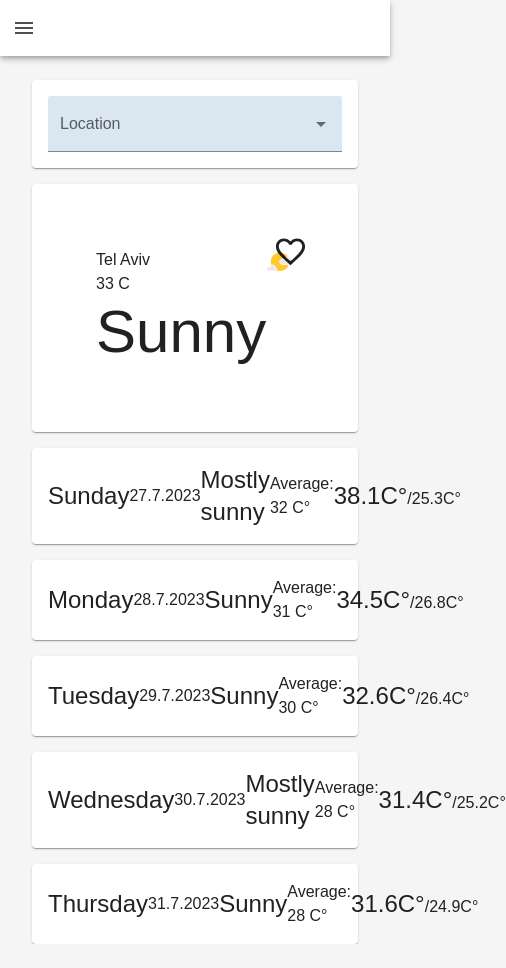
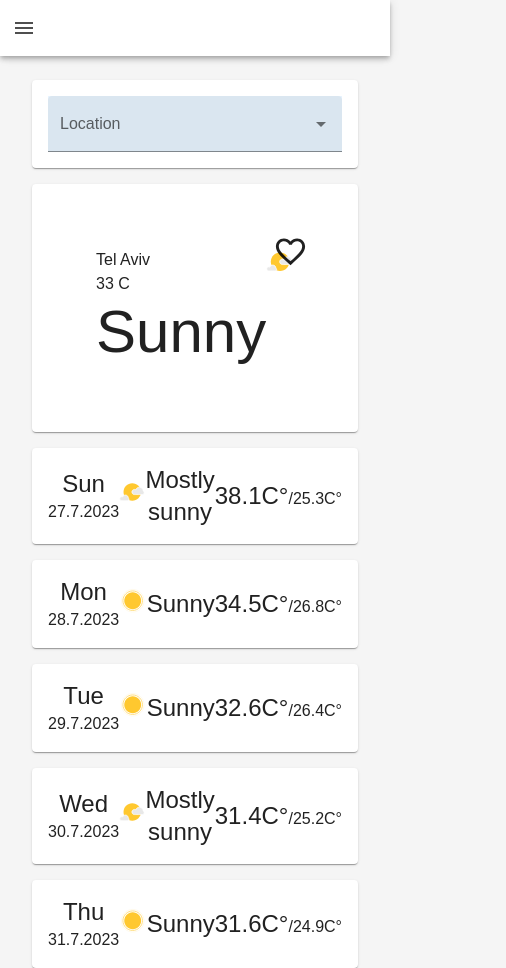
Before and after one commit to GiliEllen/gili-menahem-27-07-2023, a React (Create React App) app in the folder client/: page / in a window 390 px wide. Shown: the whole page, 506 px wide, since content can reach past the window. Before the commit the page ends 944 px from the top, so only its background shows below. Built offline with nearby package versions, Linux system fonts and the light colour scheme; a web font is replaced by a local one.

Commit message:
small fixes to card on mobile

```diff
--- a/client/src/components/CityCard.tsx
+++ b/client/src/components/CityCard.tsx
@@ -1,4 +1,4 @@
-import { Paper } from "@mui/material";
+import { Paper, Stack } from "@mui/material";
 import { FC } from "react";
 import { Typography } from "@mui/material";
 import { useAppSelector } from "../app/hooks";
@@ -6,6 +6,7 @@ import { unitSelector } from "../features/unit/unitSlice";
 import { Player } from "@lottiefiles/react-lottie-player";
 import { weatherIcons } from "../Types/types";
 import { useNavigate } from "react-router-dom";
+import { viewPortSelector } from "../features/viewport/viewportSlice";
 
 interface CityCardProps {
   cityInfo: any;
@@ -13,6 +14,7 @@ interface CityCardProps {
 
 const CityCard: FC<CityCardProps> = ({ cityInfo }) => {
   const unit = useAppSelector(unitSelector);
+  const view = useAppSelector(viewPortSelector);
   const navigate = useNavigate();
 
   const findIcon = () => {
@@ -28,15 +30,17 @@ const CityCard: FC<CityCardProps> = ({ cityInfo }) => {
     });
   };
   return (
-    <Paper onClick={handleClick} sx={{padding:2}}>
+    <Paper onClick={handleClick} sx={{ padding: 2 }}>
+      <Stack direction={view ? "row" : "column"}>
         <Player
           style={{ width: "100px" }}
           autoplay
           loop
           src={findIcon()}
         ></Player>
+        <Stack sx={{width: "100%"}} direction={view ? "row" : "column"} justifyContent={"space-between"} alignItems={"center"}>
           <Typography variant="h5">{cityInfo.cityName}</Typography>
-      <Typography>{cityInfo.info.WeatherText}</Typography>
+          <Typography variant="h5">{cityInfo.info.WeatherText}</Typography>
           {unit === "C" ? (
             <Typography>
               {`${cityInfo.info.Temperature.Metric.Value} C°`}{" "}
@@ -44,7 +48,8 @@ const CityCard: FC<CityCardProps> = ({ cityInfo }) => {
           ) : (
             <Typography>{`${cityInfo.info.Temperature.Imperial.Value} F°`}</Typography>
           )}
-      {/* {cityInfo.info} */}
+        </Stack>
+      </Stack>
     </Paper>
   );
 };
--- a/client/src/components/NextDayCard.tsx
+++ b/client/src/components/NextDayCard.tsx
@@ -3,9 +3,7 @@ import { useEffect, useState } from "react";
 import { weatherIcons } from "../Types/types";
 import { Player } from "@lottiefiles/react-lottie-player";
 import { useAppSelector } from "../app/hooks";
-import { unitSelector } from "../features/unit/unitSlice";
 import { viewPortSelector } from "../features/viewport/viewportSlice";
-import {motion} from "framer-motion"
 
 interface NextDayCard {
   dayIdx: number;
@@ -63,10 +61,16 @@ const NextDayCard = ({ dayIdx, day }: any) => {
         direction={view ? "row" : "column"}
         alignItems={"center"}
         justifyContent={"space-between"}
+        textAlign={"center"}
       >
-        <Typography variant="h5">{weekday}</Typography>
-        <Typography>{calculateDate()}</Typography>
-        <Box style={{width :"100px"}}>
+        <Stack justifyContent={"center"} alignItems={"center"}>
+          <Typography variant="h5">
+            {view ? weekday.slice(0, 3) : weekday}
+          </Typography>
+          <Typography>{calculateDate()}</Typography>
+        </Stack>
+
+        <Box style={{ width: "100px" }}>
           <Player
             style={{ width: "100%" }}
             autoplay
@@ -76,10 +80,12 @@ const NextDayCard = ({ dayIdx, day }: any) => {
         </Box>
 
         <Typography variant="h5">{day.Day.IconPhrase}</Typography>
+        {!view ? (
+          <Typography>
+            Average: {calculateAvreageTemp()} {day.Temperature.Minimum.Unit}°{" "}
+          </Typography>
+        ) : null}
 
-        <Typography>
-          Average: {calculateAvreageTemp()} {day.Temperature.Minimum.Unit}°{" "}
-        </Typography>
         <Typography>
           <span className="large_font">
             {day.Temperature.Maximum.Value}
```
Lines whose indentation alone changed are shown as unchanged.
